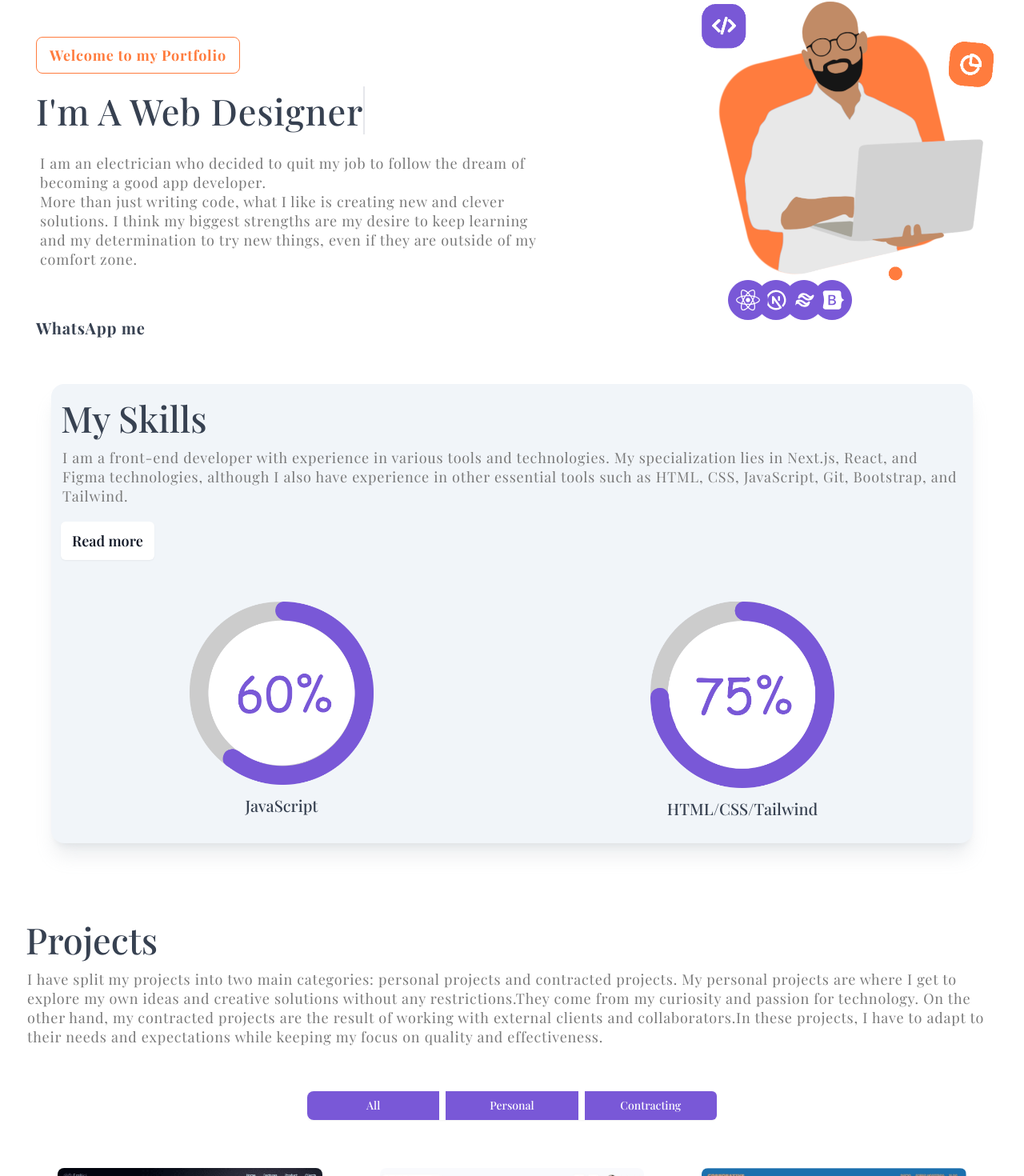
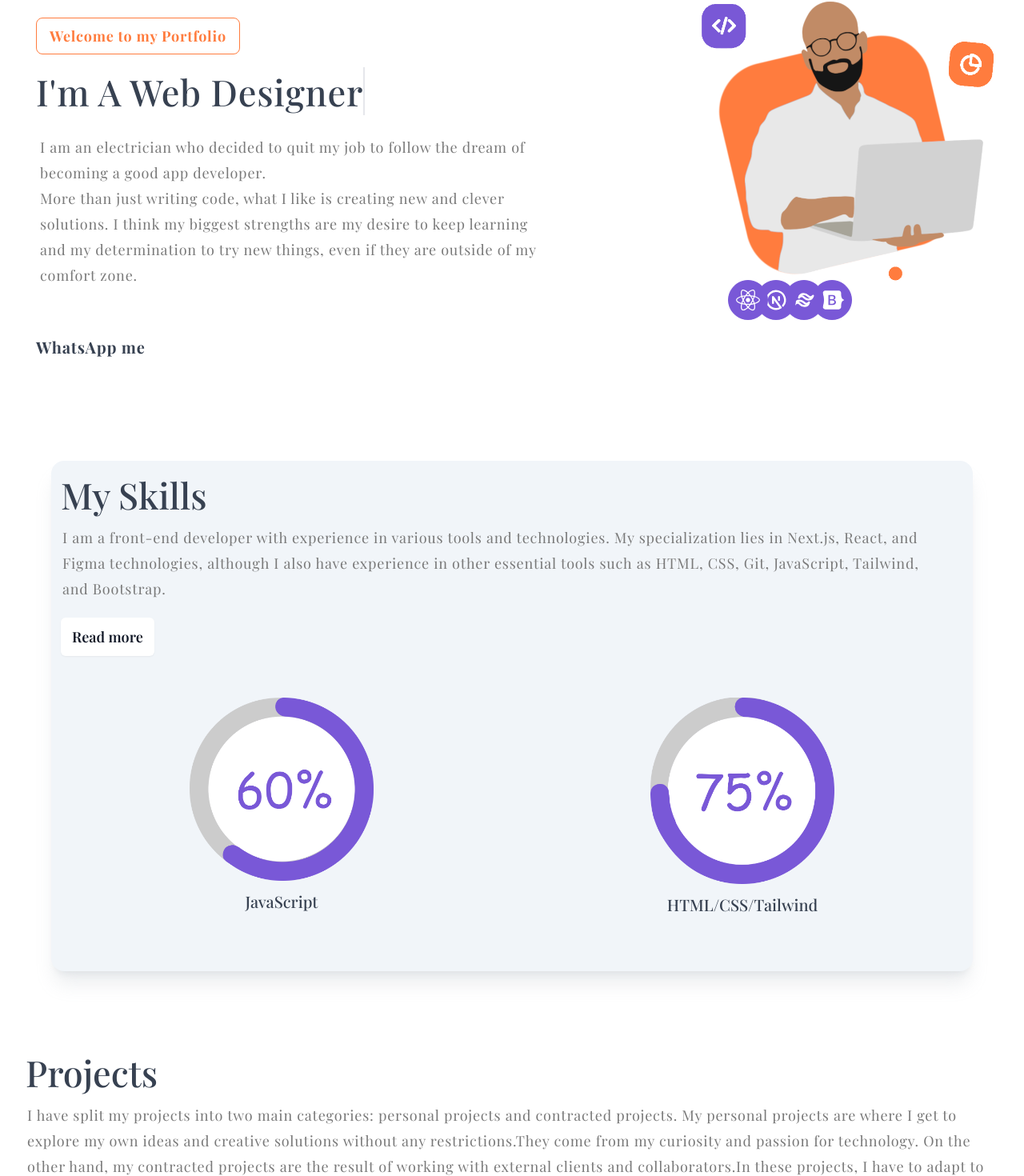
Before and after one commit to jorgeProgramaEn5/next-portfolio, a Next.js app: page / in a window 1280 px wide. Shown: the part 211-1681 px from the top of the page at 80% size. Built offline with nearby package versions, Linux system fonts and the light colour scheme; a web font is replaced by a local one.

Commit message:
add styles 17-08-2

```diff
--- a/src/Components/Banner.jsx
+++ b/src/Components/Banner.jsx
@@ -55,7 +55,7 @@ export const Banner = ()=>{
   }, [delta, isDeleting, loopNum, setText, text.length]);
 
   return (
-    <section id='home' className='pt-[150px] md:pt-[200px]'>
+    <section id='home' className='pt-[150px] md:pt-[200px] md:pb-24'>
 
       <div className=' container mx-auto px-[30px] md:px-[37px]'>
 
@@ -69,11 +69,11 @@ export const Banner = ()=>{
                   <h1 className='text-rotate block text-[18px] md:text-[35px] lg:text-[45px] font-medium text-gray-700 tracking-[0.8px] mb-6 '>{`I'm `}
                     <span className='border-r-[2px] font-medium text-gray-700'>{text}</span>
                   </h1>
-                  <p className=' text-justify md:text-left hidden md:block text-[18px] tracking-[0.8px] leading-6 text-secondary-400 px-[2px] md:px-[5px]'>
+                  <p className=' text-justify md:text-left hidden md:block text-[18px] tracking-[0.8px] leading-6 md:leading-8 text-secondary-400 px-[2px] md:px-[5px]'>
                     I am an electrician who decided to quit my job to follow the dream of becoming a good
                     app developer.
                   </p>
-                  <p className='text-justify md:text-left text-[18px] tracking-[0.8px] leading-6 text-secondary-400 px-[2px] md:px-[5px]'>
+                  <p className='text-justify md:text-left text-[18px] tracking-[0.8px] leading-6 md:leading-8 text-secondary-400 px-[2px] md:px-[5px]'>
                     More than just writing code, what I like is creating new and clever
                     solutions. I think my biggest strengths are my desire to keep learning and my determination
                     to try new things, even if they are outside of my comfort zone.
--- a/src/Components/Projects.jsx
+++ b/src/Components/Projects.jsx
@@ -34,10 +34,10 @@ export function Projects() {
 
     return (
     <section className='' id='projects'>
-        <div className='  flex flex-col justify-center items-center py-[60px] md:py-[90px]' id='projects'>
+        <div className='  flex flex-col justify-center items-center py-[60px] md:py-24' id='projects'>
             <div className=' container flex justify-center items-center flex-col md:items-start m-auto pb-6 px-6 md:px-8'>
                 <h2 className="text-[18px] md:text-[45px] font-medium text-gray-700 pb-2">Projects</h2>
-                <p className='text-justify md:text-left text-[18px] tracking-[0.8px] leading-6 text-secondary-400 px-[2px]'>
+                <p className='text-justify md:text-left text-[18px] tracking-[0.8px] leading-6 md:leading-8 text-secondary-400 px-[2px]'>
                     I have split my projects into two main categories: personal projects and contracted projects. My personal projects are where I get to explore
                     my own ideas and creative solutions without any restrictions.
 
--- a/src/Components/Skills.jsx
+++ b/src/Components/Skills.jsx
@@ -24,15 +24,15 @@ export function Skills() {
 
   return (
     <section id='skills'>
-        <div className="mx-auto flex w-[85%] md:w-[85%] lg:w-[90%] flex-col justify-center bg-slate-100 rounded-2xl shadow-xl shadow-gray-400/20 pb-6">
+        <div className="mx-auto flex w-[85%] md:w-[85%] lg:w-[90%] flex-col justify-center bg-slate-100 rounded-2xl shadow-xl shadow-gray-400/20 pb-10 md:pb-16">
 
             <div className=" flex justify-center items-center flex-col md:items-start p-3">
                 <h1 className="text-[18px] md:text-[45px] font-medium text-gray-700 pb-2">My Skills</h1>
-                <p className='text-justify md:text-left text-[18px] tracking-[0.8px] leading-6 text-secondary-400 px-[2px]'>
+                <p className='text-justify md:text-left text-[18px] tracking-[0.8px] leading-6 md:leading-8 text-secondary-400 px-[2px] md:pr-5'>
                   I am a front-end developer with experience in various tools and technologies.
                   My specialization lies in Next.js, React, and Figma technologies, although
-                  I also have experience in other essential tools such as HTML, CSS, JavaScript,
-                  Git, Bootstrap, and Tailwind. <span className={`${view}`}>
+                  I also have experience in other essential tools such as HTML, CSS, Git, JavaScript,
+                   Tailwind, and Bootstrap. <span className={`${view}`}>
                   I handle these tools with ease and use them to create attractive, responsive,
                   and functional websites and applications. As a developer, my goal is always to
                   provide high-quality solutions that exceed the expectations of my clients and
```
